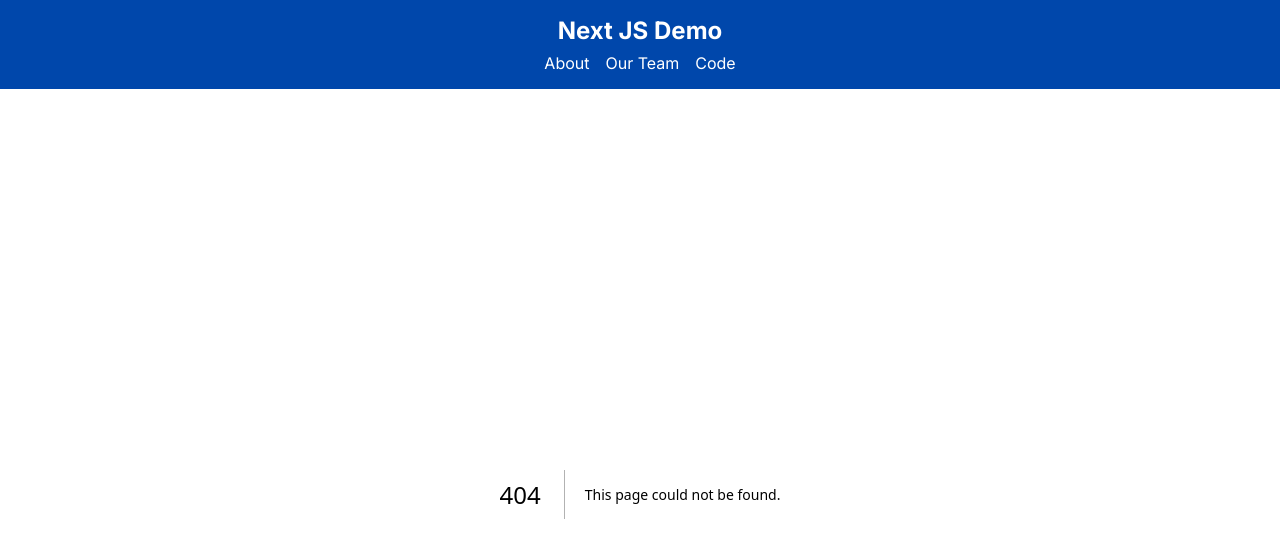
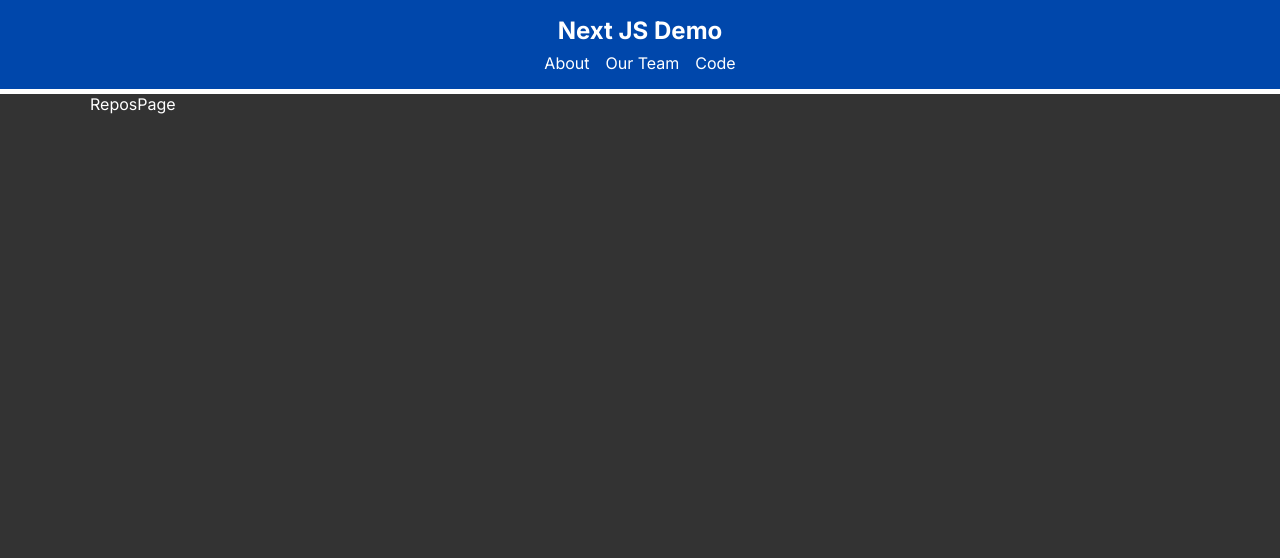
Before and after one commit to Emp923/nextjs-demo, a Next.js app: page /code/repos in a window 1280 px wide. Before the commit this address had no page. Shown: the top 558 px of the page. Built offline with nearby package versions, Linux system fonts and the light colour scheme.

Commit message:
adds ReposPage

```diff
--- /dev/null
+++ b/app/code/repos/page.jsx
@@ -0,0 +1,7 @@
+const ReposPage = () => {
+  return (
+    <div>ReposPage</div>
+  );
+};
+
+export default ReposPage;
```
